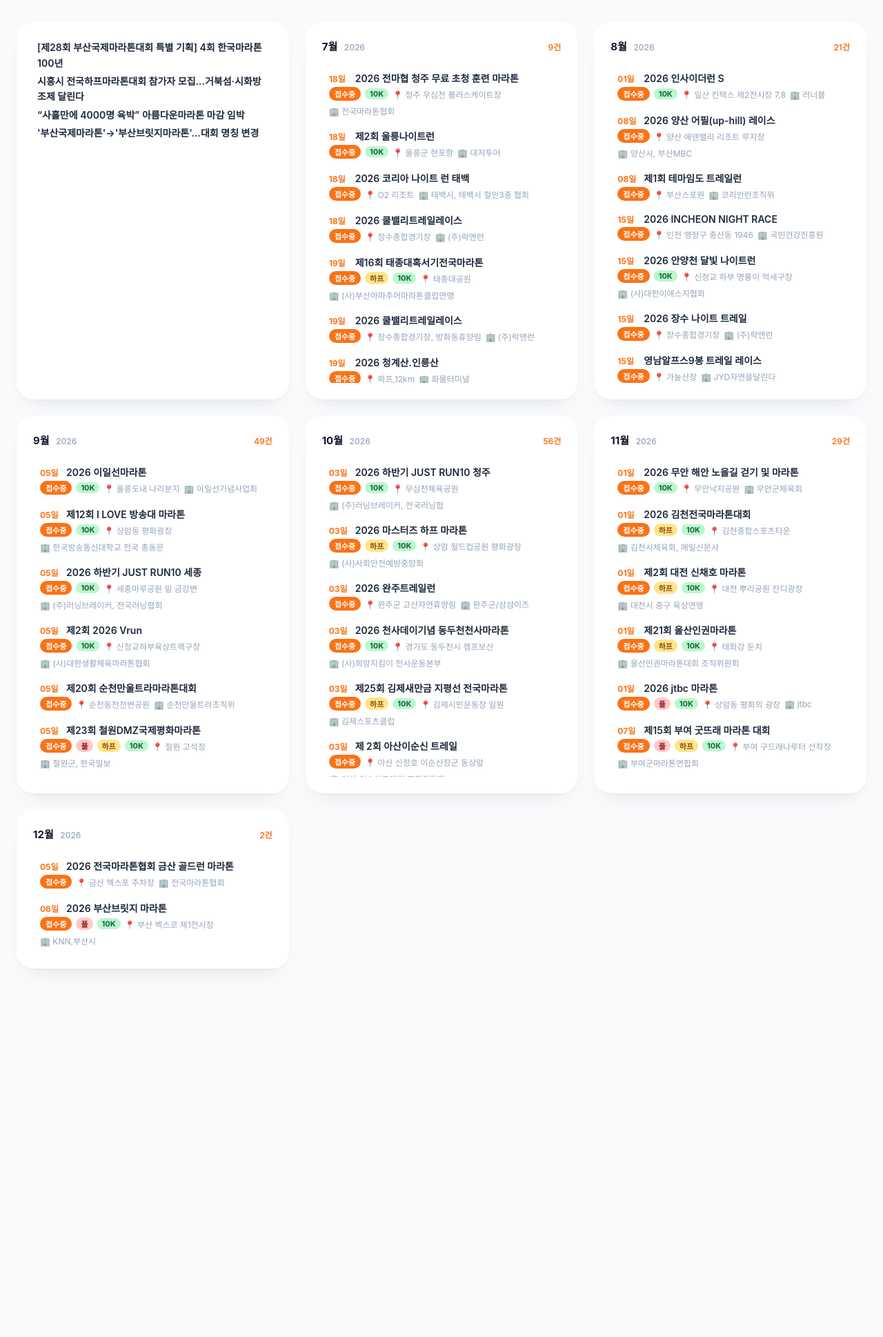
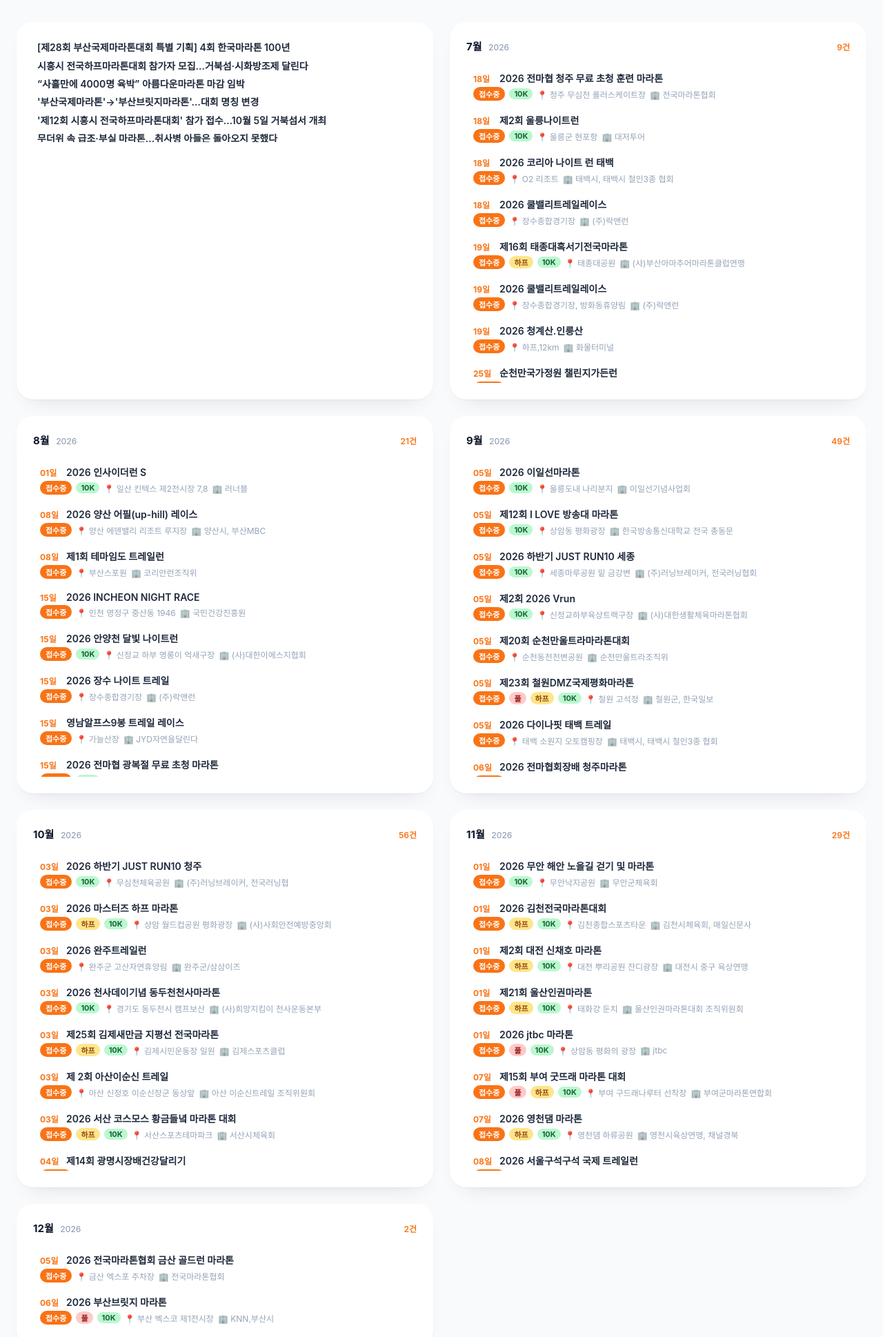
Before and after one commit to madokahill/marathon-schedule, a Flask app: page / in a window 1280 px wide. Shown: the part 249-2187 px from the top of the page at 69% size. Run offline with Flask 3, Linux system fonts and the light colour scheme; data comes from the database, SQL or seed files in the repository; some web fonts are replaced.

Commit message:
widen content boxes on desktop
Bump the grid's minimum column width from 340px to 440px so wide
screens show 2 roomier columns instead of 3 cramped ones.

```diff
--- a/templates/index.html
+++ b/templates/index.html
@@ -54,7 +54,7 @@
     .news-row-title { font-size: 14px; font-weight: 600; color: #1e293b; line-height: 1.6; overflow-wrap: break-word; }
 
     /* 월별 박스 그리드 */
-    .month-grid { display: grid; grid-template-columns: repeat(auto-fill, minmax(340px, 1fr)); gap: 24px; }
+    .month-grid { display: grid; grid-template-columns: repeat(auto-fill, minmax(440px, 1fr)); gap: 24px; }
     .month-box {
       background: #fff;
       border-radius: 24px; padding: 24px;
```
